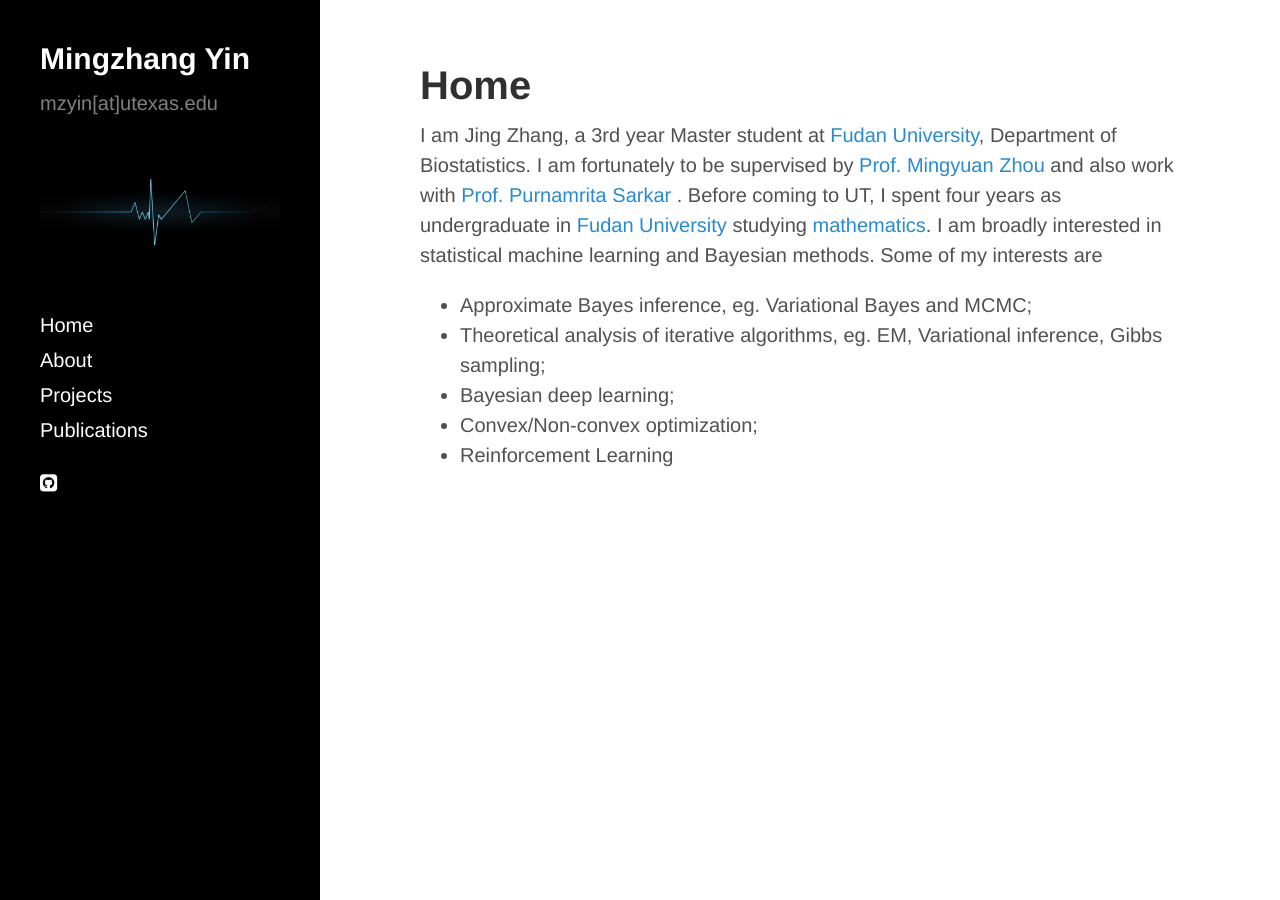
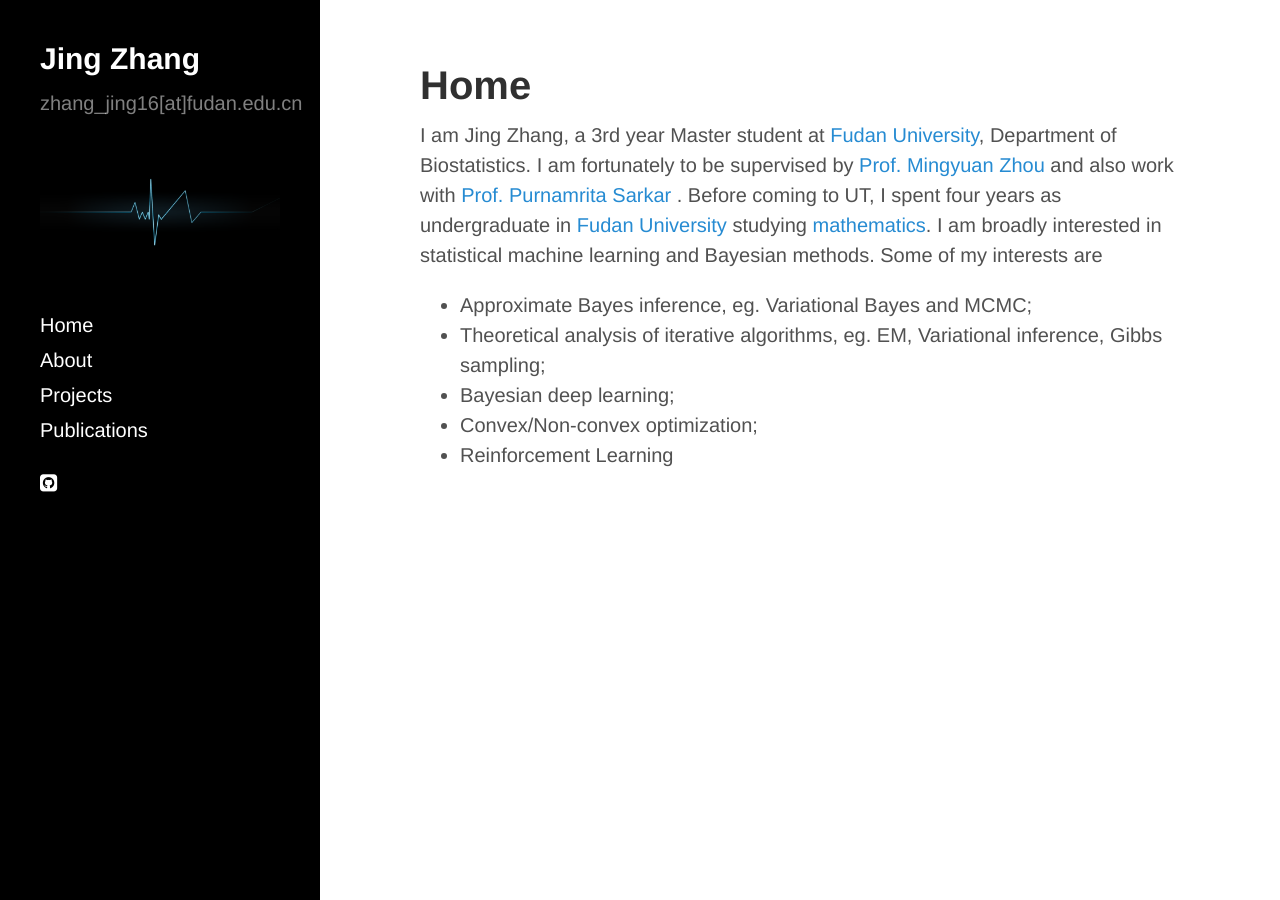
Before and after one commit to jingzhang1/jingzhang1.github.io, a Jekyll site: the page built from index.md, in a window 1280 px wide. Built offline with Jekyll 4.4.1, drawn with Linux system fonts in a browser that asks for light colours; nearby versions of some CDN libraries.

Commit message:
Update sidebar.html

```diff
--- a/_includes/sidebar.html
+++ b/_includes/sidebar.html
@@ -1,8 +1,8 @@
 <div class="sidebar">
   <div class="container sidebar-sticky">
     <div class="sidebar-about">
-      <h2><a class="">Mingzhang Yin</a></h2>
-      <p class="lead">mzyin[at]utexas.edu</p>
+      <h2><a class="">Jing Zhang</a></h2>
+      <p class="lead">zhang_jing16[at]fudan.edu.cn</p>
       <img src="/assets/images/heart.png"/>
     </div>
 
```
